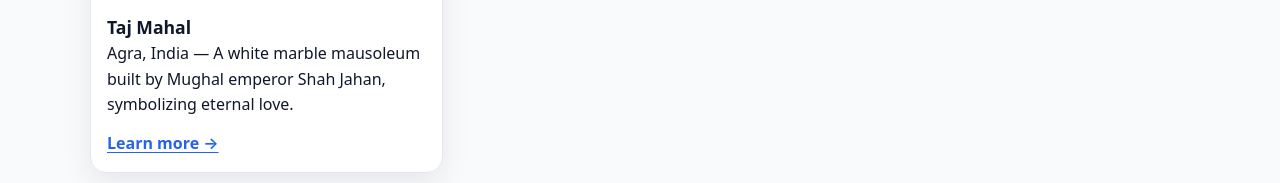
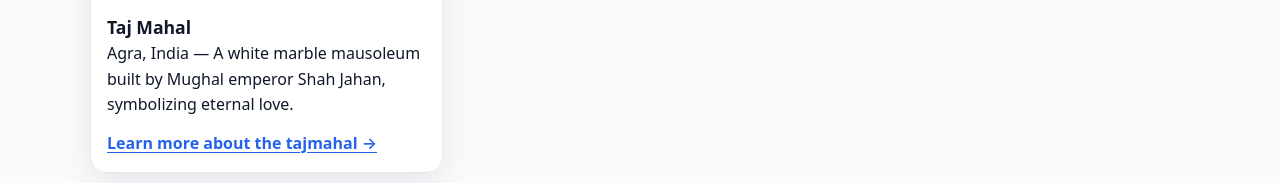
Before and after one commit to divyadasari26/my-html-projected, a plain HTML site: page index.html in a window 1280 px wide. Shown: the part 617-800 px from the top of the page. Drawn offline with Linux system fonts and the light colour scheme.

Commit message:
Update index.html

```diff
--- a/index.html
+++ b/index.html
@@ -38,6 +38,6 @@
           <div class="card-body">
             <h3>Taj Mahal</h3>
             <p>Agra, India — A white marble mausoleum built by Mughal emperor Shah Jahan, symbolizing eternal love.</p>
-            <a class="link" href="https://en.wikipedia.org/wiki/Taj_Mahal" target="_blank" rel="noopener">Learn more →</a>
+            <a class="link" href="https://en.wikipedia.org/wiki/Taj_Mahal" target="_blank" rel="noopener">Learn more about the tajmahal →</a>
           </div>
         </article>
```
